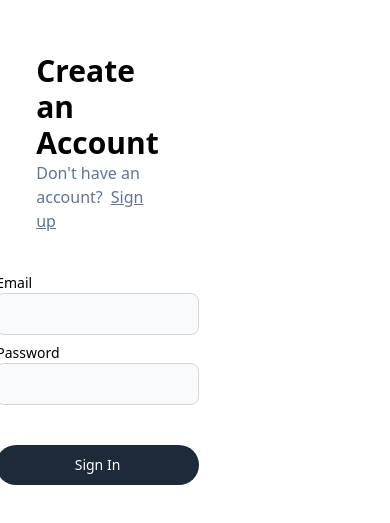
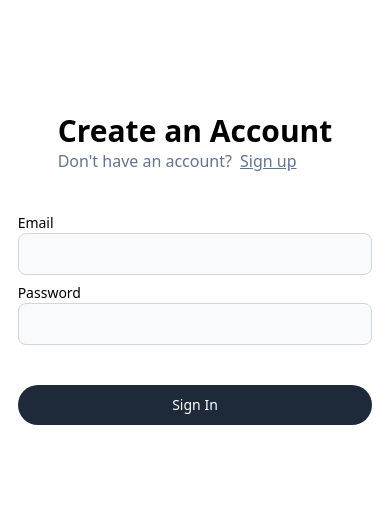
Before and after one commit to ashishkalsi07/medium, a React app in the folder frontend/: page /signin in a window 390 px wide. Shown: the part 149-672 px from the top of the page. Built offline with nearby package versions, Linux system fonts and the light colour scheme; the HTML template or start-up script is replaced by a standard one.

Commit message:
Completed

```diff
--- a/frontend/src/pages/Sigin.tsx
+++ b/frontend/src/pages/Sigin.tsx
@@ -2,7 +2,7 @@
 import Auth from '../components/Auth'
 const Signup = () => {
   return (
-    <div className='grid grid-cols-2'>
+    <div className='grid grid-cols-1 lg:grid-cols-2'>
         <div className='col-span-1'><Auth type="signin" /></div>
         <div className='col-span-1 invisible lg:visible'><Quote /></div>
     </div>
```
